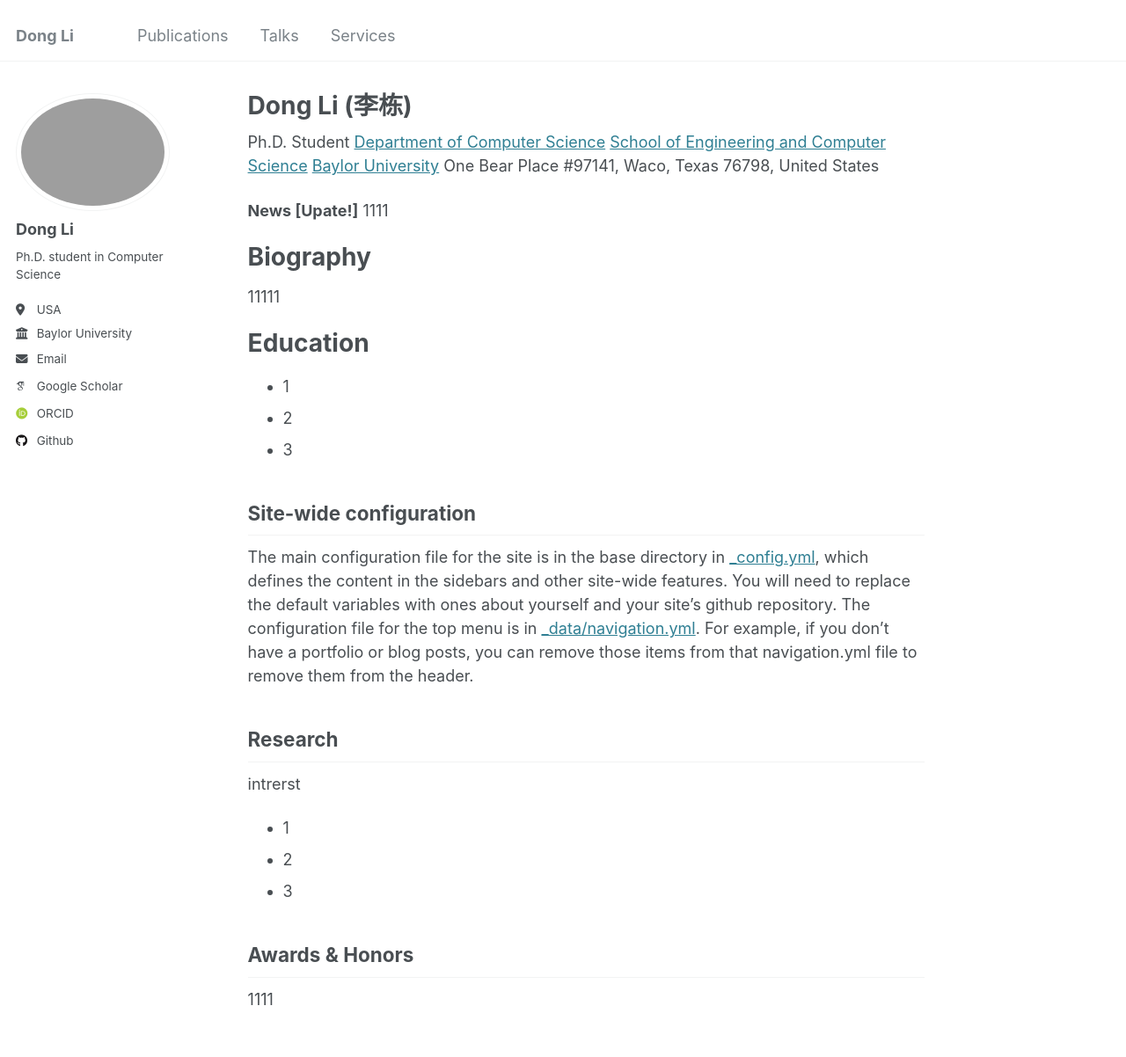
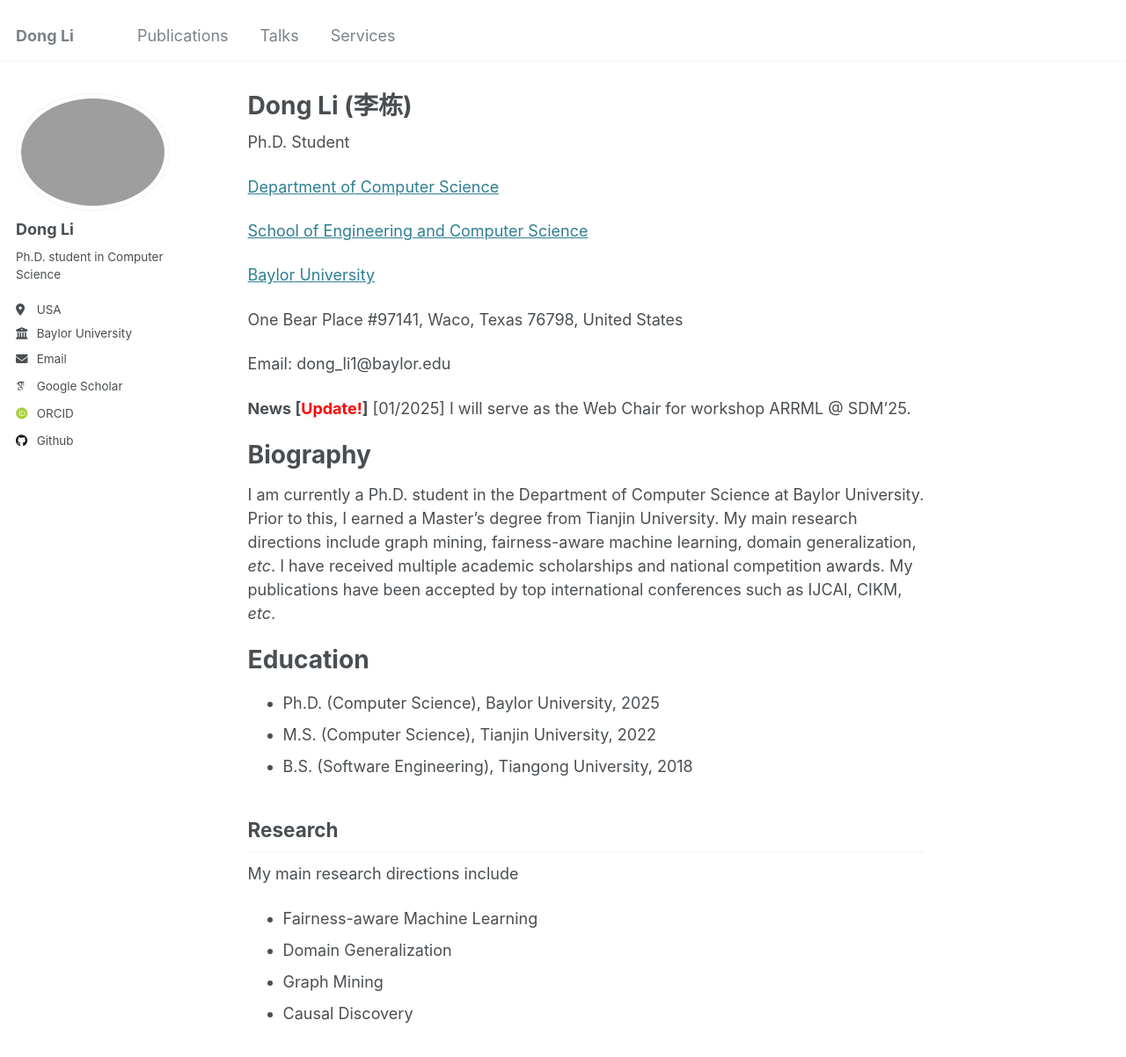
Before and after one commit to TurkeyWatanabe/dongli, a Jekyll site: the page built from _pages/about.md, in a window 1280 px wide and 1400 px high. Shown: the top 1202 px of the window at 88% size. Built offline with Jekyll 4.4.1, drawn with Linux system fonts in a browser that asks for light colours; some web fonts are replaced.

Commit message:
Update about.md
mainpage

```diff
--- a/_pages/about.md
+++ b/_pages/about.md
@@ -8,36 +8,35 @@ redirect_from:
 ---
 
 Ph.D. Student
+
 [Department of Computer Science](https://www.ecs.baylor.edu/computer-science)
+
 [School of Engineering and Computer Science](https://www.ecs.baylor.edu/)
+
 [Baylor University](https://www.baylor.edu/)
+
 One Bear Place #97141, Waco, Texas 76798, United States
 
-**News [Upate!]**
-1111
+Email: dong_li1@baylor.edu
+
+**News [<span style="color:red">Update!</span>]**
+[01/2025]  I will serve as the Web Chair for workshop ARRML @ SDM'25.
 
 
 Biography
 ======
-11111
+I am currently a Ph.D. student in the Department of Computer Science at Baylor University. Prior to this, I earned a Master's degree from Tianjin University. My main research directions include graph mining, fairness-aware machine learning, domain generalization, _etc_. I have received multiple academic scholarships and national competition awards. My publications have been accepted by top international conferences such as IJCAI, CIKM, _etc_.
 
 Education
 ======
-+ 1
-+ 2
-+ 3
-
-Site-wide configuration
-------
-The main configuration file for the site is in the base directory in [_config.yml](https://github.com/academicpages/academicpages.github.io/blob/master/_config.yml), which defines the content in the sidebars and other site-wide features. You will need to replace the default variables with ones about yourself and your site's github repository. The configuration file for the top menu is in [_data/navigation.yml](https://github.com/academicpages/academicpages.github.io/blob/master/_data/navigation.yml). For example, if you don't have a portfolio or blog posts, you can remove those items from that navigation.yml file to remove them from the header.
++ Ph.D. (Computer Science), Baylor University, 2025
++ M.S. (Computer Science), Tianjin University, 2022
++ B.S. (Software Engineering), Tiangong University, 2018
 
 Research
 ------
-intrerst
-+ 1
-+ 2
-+ 3
-
-Awards & Honors
-------
-1111
+My main research directions include
++ Fairness-aware Machine Learning
++ Domain Generalization
++ Graph Mining
++ Causal Discovery
```
